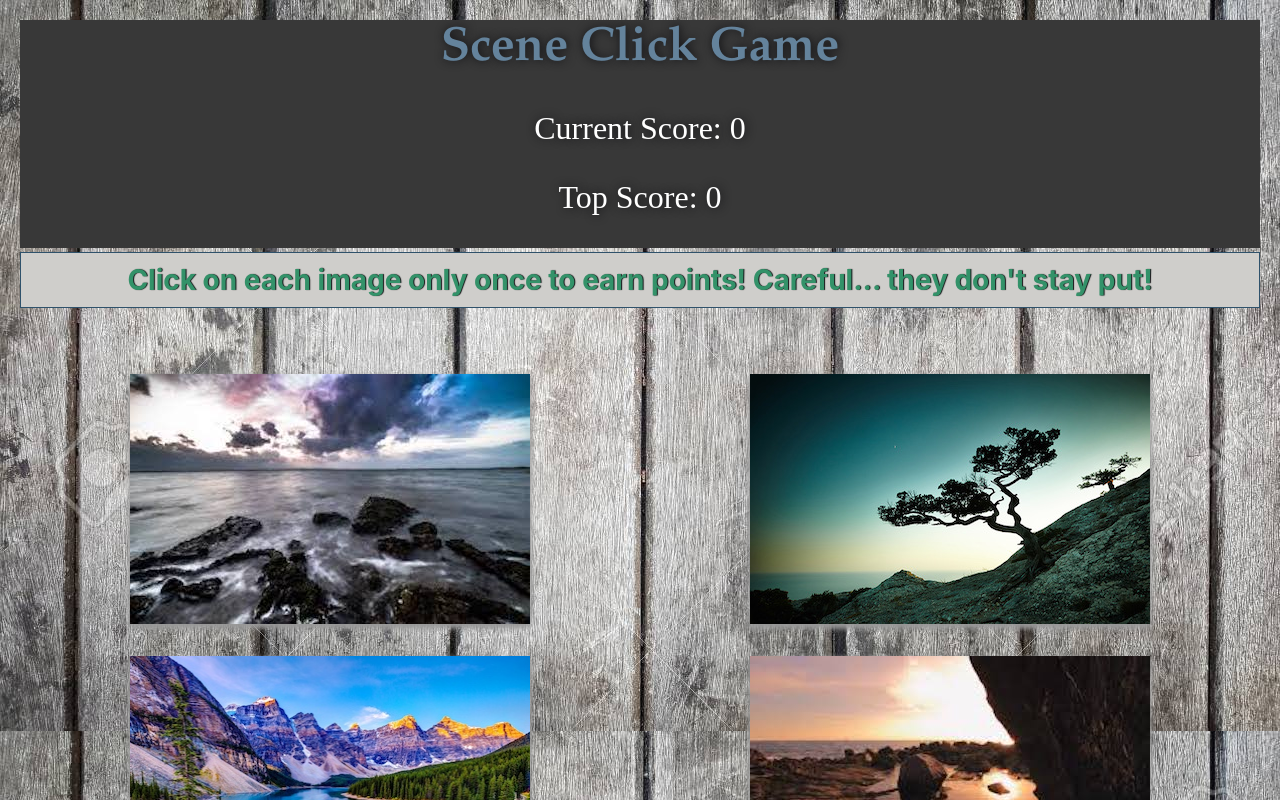
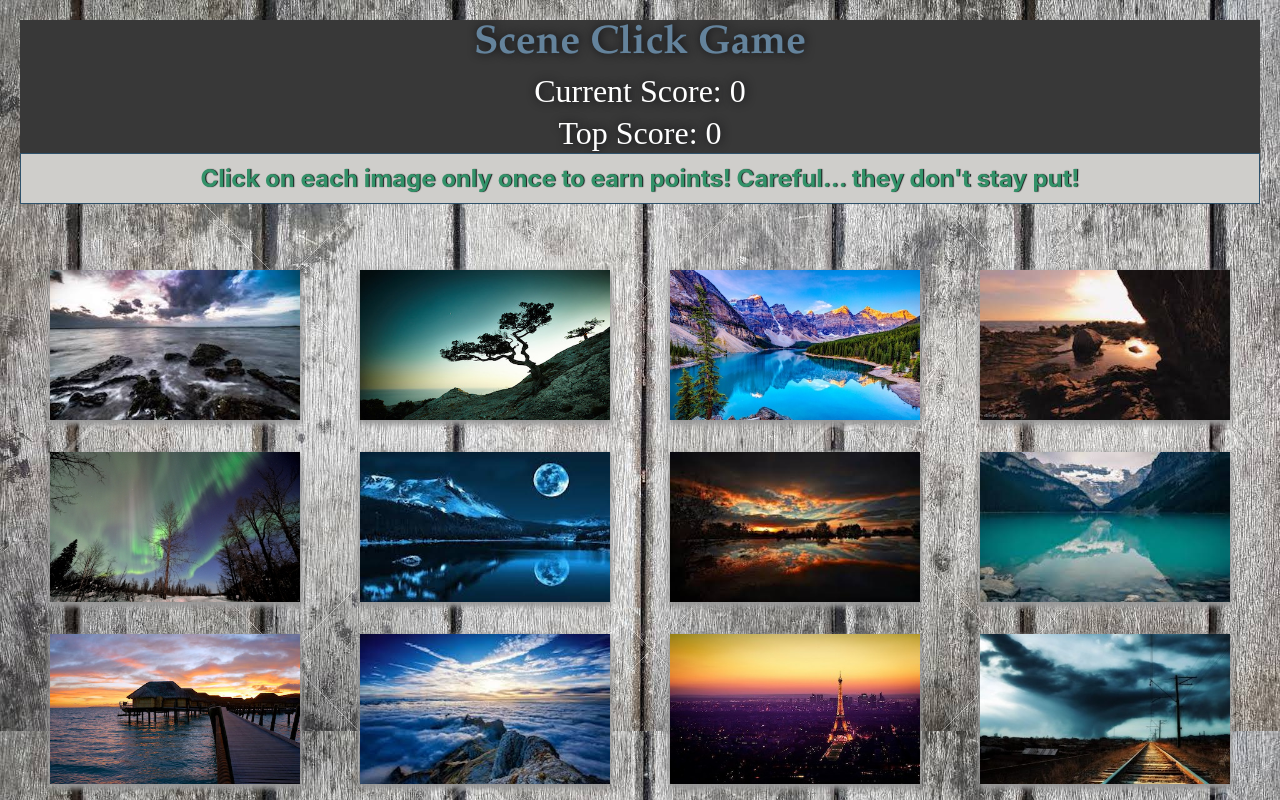
Before and after one commit to Amous10/Clickety-click-game, a React (Create React App) app: page / in a window 1280 px wide. Shown: the top 800 px of the page. Built offline with nearby package versions, Linux system fonts and the light colour scheme.

Commit message:
resized cards

```diff
--- a/src/App.js
+++ b/src/App.js
@@ -70,8 +70,8 @@ class App extends Component {
         <Nav
           title={`Scene Click Game`}
           rightWrong={this.state.rightWrong}
+          topScore={this.state.topScore}
           score={this.state.currentScore}
-          topScore={this.state.topScore}
         />
 
         <Title>
--- a/src/components/Body/index.js
+++ /dev/null
@@ -1,5 +0,0 @@
-import React from 'react';
-
-const Body = props => <div className="body">{props.children}</div>;
-
-export default Body;
--- a/src/components/Nav/index.js
+++ b/src/components/Nav/index.js
@@ -6,12 +6,9 @@ const Nav = props => (
     <div className="brand">
       <a href="/clicky-game/">{props.title}</a>
     </div>
-
+    <p id="current">Current Score: {props.score}</p>{' '}
+    <p id="top">Top Score: {props.topScore}</p>
     <p id="rw">{props.rightWrong}</p>
-
-    <p id="curent">Current Score: {props.score}</p>
-
-    <p id="top">Top Score: {props.topScore}</p>
   </nav>
 );
 
--- a/src/components/Nav/nav.css
+++ b/src/components/Nav/nav.css
@@ -2,7 +2,7 @@ nav {
   width: 100%;
   font-size: 2rem;
   color: #fff;
-  margin-bottom: -15px;
+  margin-bottom: -20px;
   background-color: rgb(56, 56, 56);
   height: auto;
   font-family: 'Bungee', cursive;
@@ -10,10 +10,14 @@ nav {
   text-shadow: #101013 1px 0 10px;
 }
 
+p {
+  margin: 5px;
+}
+
 a {
   font-family: 'Garamond';
   font-weight: bolder;
-  font-size: 3rem;
+  font-size: 2.5rem;
   color: #64839c;
   text-decoration: none;
 }
@@ -27,6 +31,9 @@ a:hover {
   color: red;
 }
 
+.title {
+  margin-bottom: 10px;
+}
 @media only screen and (max-width: 750px) {
   #cur-sco,
   #top-sco {
--- a/src/components/SceneCard/sceneCard.css
+++ b/src/components/SceneCard/sceneCard.css
@@ -1,10 +1,10 @@
 .card {
   background: #fff;
   border-radius: 2px;
-  height: 250px;
+  height: 150px;
   margin: 1rem;
   position: relative;
-  width: 400px;
+  width: 250px;
   box-shadow: 0 3px 6px #999, 0 3px 6px #999;
   text-align: left;
 }
@@ -16,8 +16,8 @@
   background: #6caddc;
 }
 .card > .img-container > img {
-  width: 400px;
-  height: 250px;
+  width: 250px;
+  height: 150px;
 }
 
 .card > .content {
--- a/src/components/Title/title.css
+++ b/src/components/Title/title.css
@@ -1,9 +1,9 @@
 .title {
   width: 100%;
   text-align: center;
-  font-size: 1.75rem;
+  font-size: 1.5rem;
   color: #339269;
-  margin-bottom: 50px;
+  margin-bottom: 10px;
   padding: 10px;
   background-color: #cfcecb;
   border: solid, #2f526b, 1px;
```
Also changed, not shown: src/components/Body/body.css (deleted), 1 other file (tests, documents, lock files or other folders).
